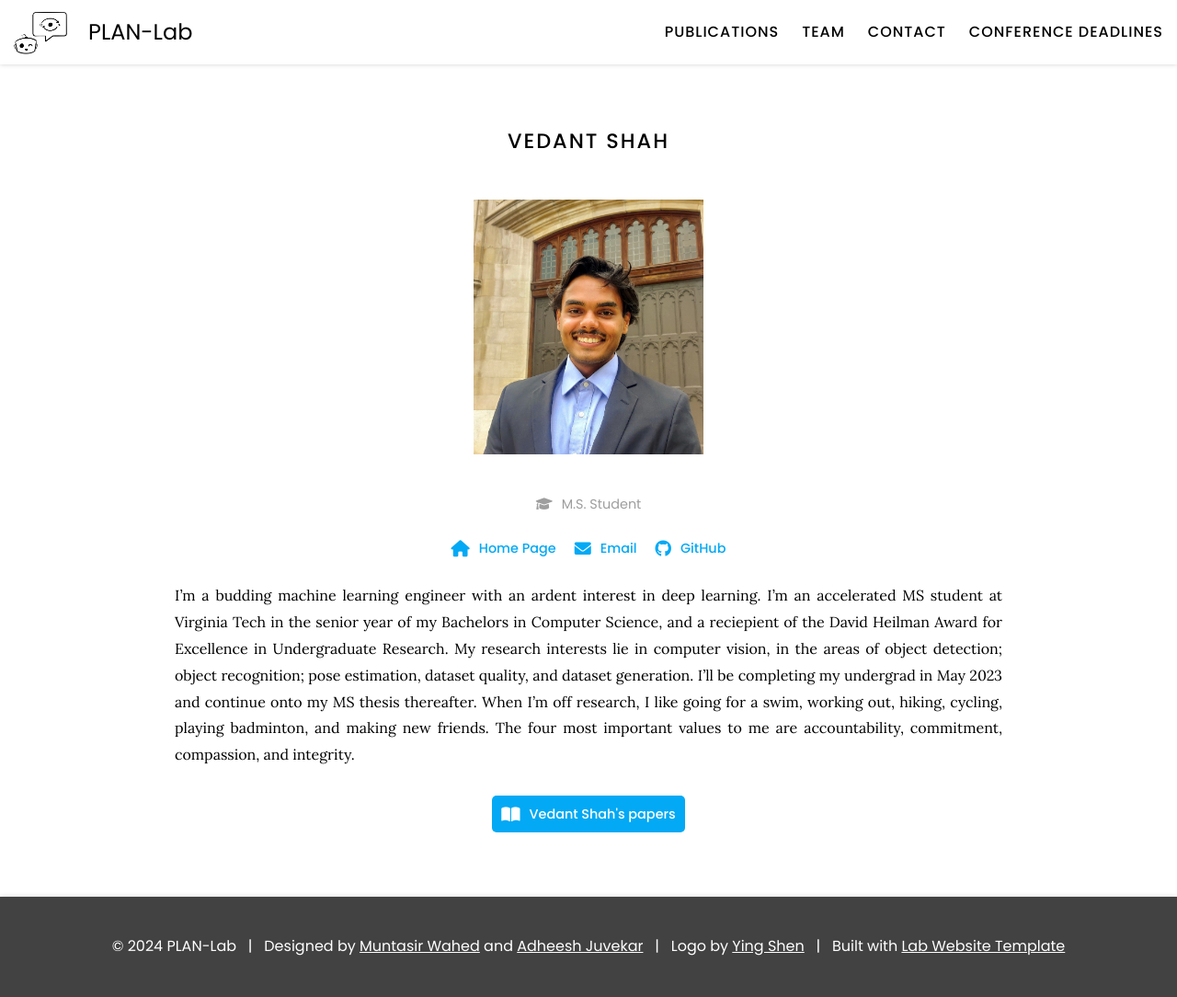
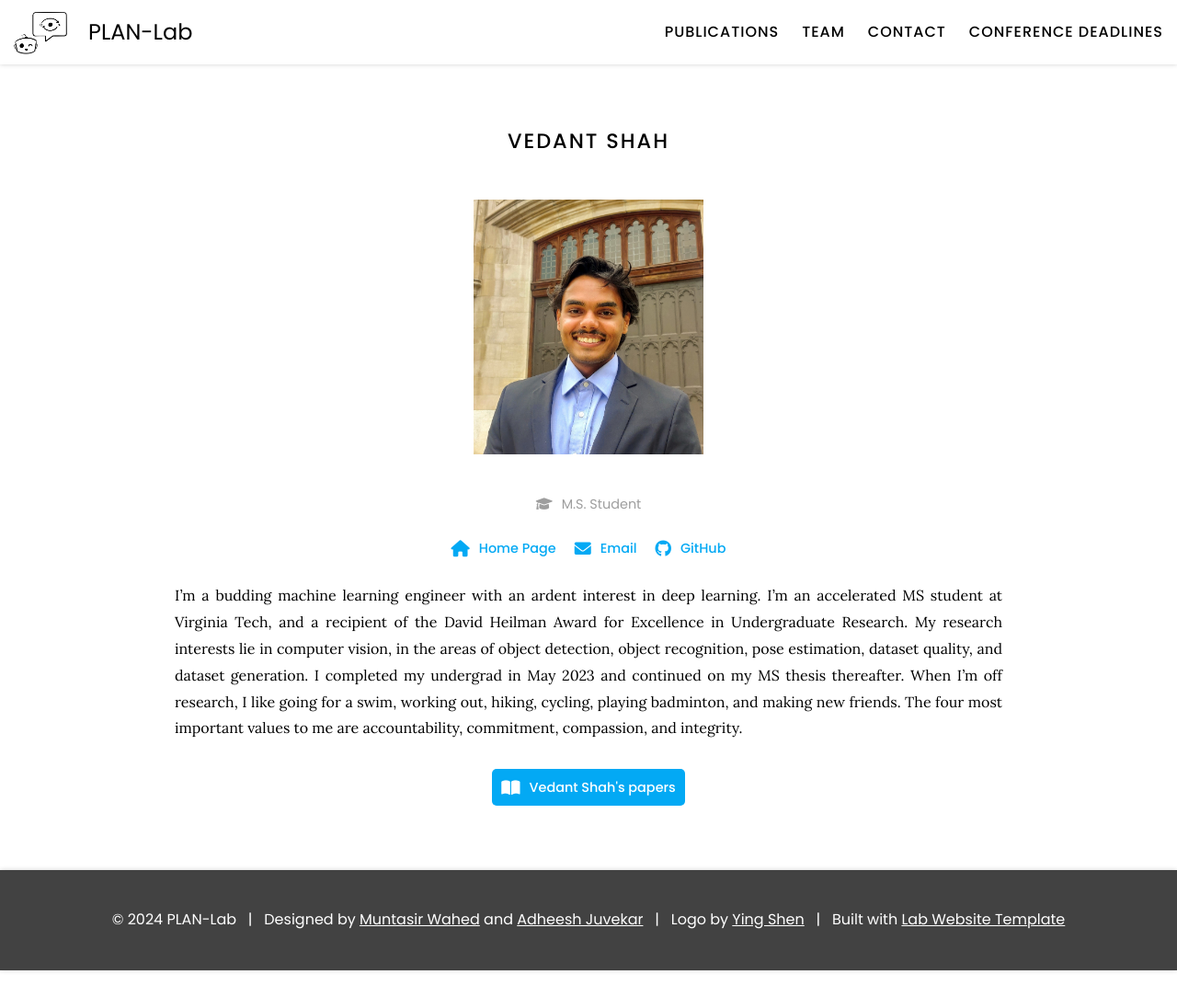
Before and after one commit to XiaonaZhou/plan-lab.github.io, a Jekyll site: the page built from _members/vedant-shah.md, in a window 1280 px wide. Shown: the whole page at 92% size. Built offline with Jekyll 4.4.1, drawn with Linux system fonts in a browser that asks for light colours; after the commit the page ends 1055 px from its top, so only the background shows below that.

Commit message:
Update vedant-shah.md

```diff
--- a/_members/vedant-shah.md
+++ b/_members/vedant-shah.md
@@ -14,4 +14,4 @@ links:
   google-scholar:
 ---
 
-I'm a budding machine learning engineer with an ardent interest in deep learning. I'm an accelerated MS student at Virginia Tech in the senior year of my Bachelors in Computer Science, and a reciepient of the David Heilman Award for Excellence in Undergraduate Research. My research interests lie in computer vision, in the areas of object detection; object recognition; pose estimation, dataset quality, and dataset generation. I'll be completing my undergrad in May 2023 and continue onto my MS thesis thereafter. When I'm off research, I like going for a swim, working out, hiking, cycling, playing badminton, and making new friends. The four most important values to me are accountability, commitment, compassion, and integrity.
+I'm a budding machine learning engineer with an ardent interest in deep learning. I'm an accelerated MS student at Virginia Tech, and a recipient of the David Heilman Award for Excellence in Undergraduate Research. My research interests lie in computer vision, in the areas of object detection, object recognition, pose estimation, dataset quality, and dataset generation. I completed my undergrad in May 2023 and continued on my MS thesis thereafter. When I'm off research, I like going for a swim, working out, hiking, cycling, playing badminton, and making new friends. The four most important values to me are accountability, commitment, compassion, and integrity.
```
